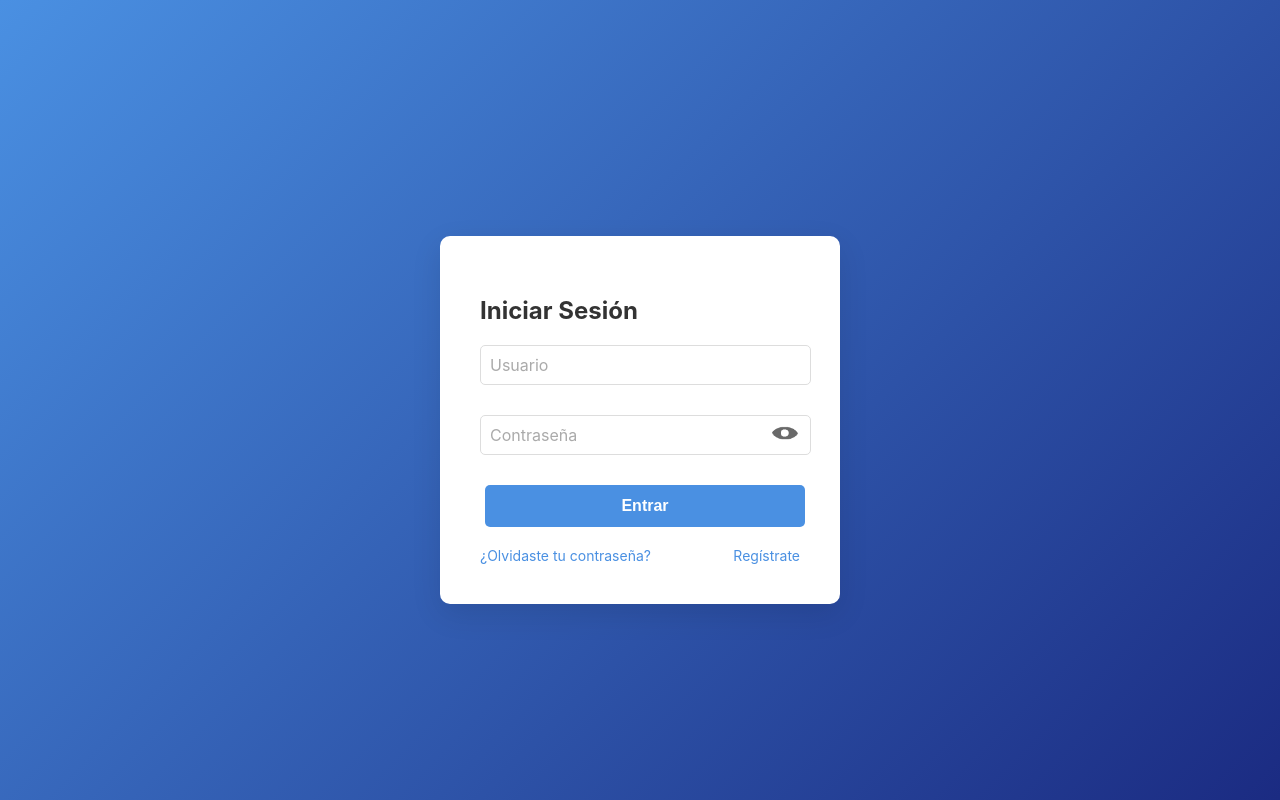
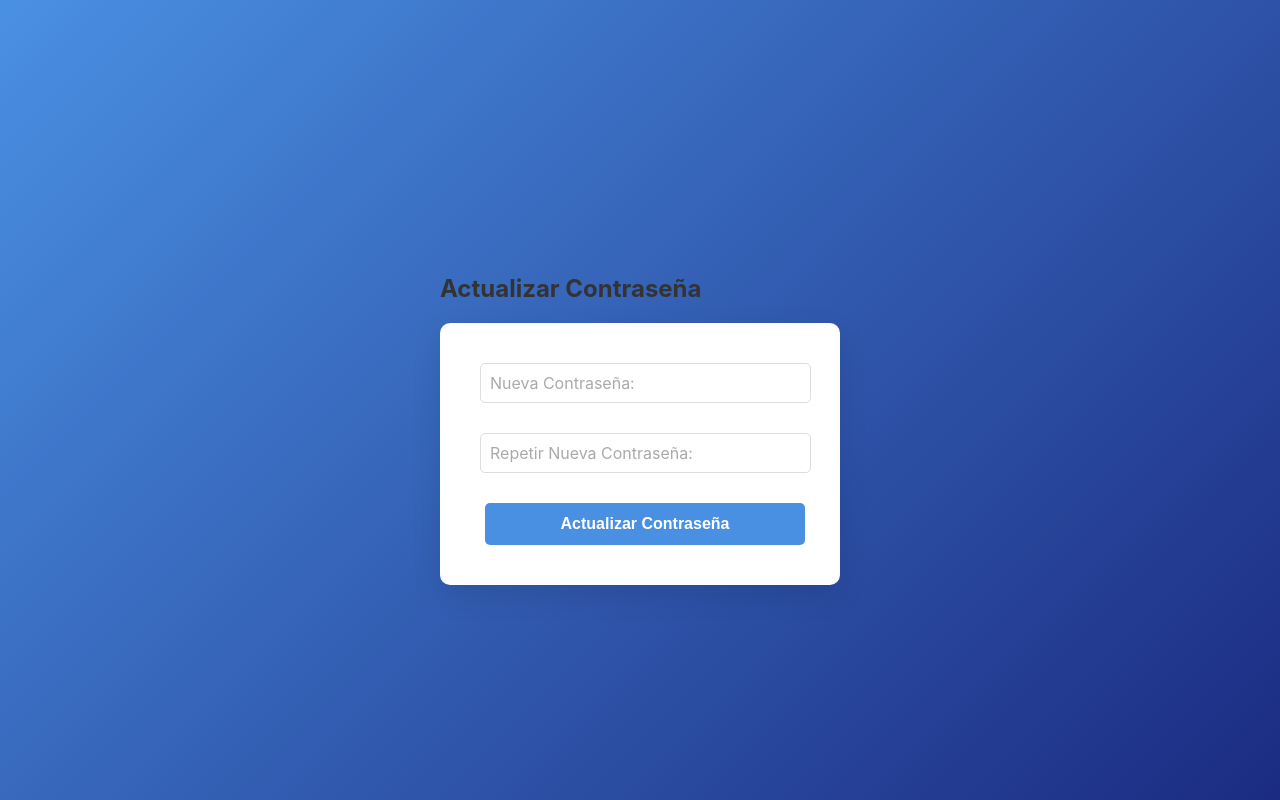
Before and after one commit to sys-arch/SGART-Frontend, a React (Create React App) app in the folder Sgart_front/: page /reset-password in a window 1280 px wide. Before the commit this address led to /. Built offline with nearby package versions, Linux system fonts and the light colour scheme.

Commit message:
Recuperar contraseña

```diff
--- a/Sgart_front/src/App.css
+++ b/Sgart_front/src/App.css
@@ -1676,3 +1676,32 @@ button :hover {
   max-height: 175px;
   overflow-y: auto;
 }
+
+.reset-password-container {
+  width: 100%;
+  max-width: 400px;
+  padding: 20px;
+}
+
+.reset-password-form {
+  background-color: #fff;
+  padding: 40px;
+  border-radius: 10px;
+  box-shadow: 0 10px 30px rgba(0, 0, 0, 0.1);
+}
+.update-btn {
+  width: 100%;
+  padding: 12px;
+  border: none;
+  background-color: #4A90E2;
+  color: white;
+  font-size: 16px;
+  font-weight: bold;
+  border-radius: 5px;
+  cursor: pointer;
+  transition: background-color 0.3s ease;
+}
+
+.update-btn:hover {
+  background-color: #357ABD;
+}
--- a/Sgart_front/src/App.js
+++ b/Sgart_front/src/App.js
@@ -15,6 +15,7 @@ import './App.css';
 import UserCalendarUI from './components/UserCalendarUI';
 import UserEdit from './components/UserEdit';
 import AdminPanel from './components/AdminPanel';
+import ActualizarPwdForm from './components/ActualizarPwdForm';
 
 const App = () => {
   return (
@@ -49,6 +50,8 @@ const App = () => {
 
           {/* Redirigir a login si la ruta no existe */}
           <Route path="*" element={<Navigate to="/" />} />
+          {/* ... Recuperar contraseña ... */}
+          <Route path="/reset-password" element={<ActualizarPwdForm />} />
         </Routes>
       </Router>
     </div>
--- /dev/null
+++ b/Sgart_front/src/components/ActualizarPwdForm.js
@@ -0,0 +1,76 @@
+import React, { useState } from 'react';
+import '../App.css';
+import { useNavigate, useParams } from 'react-router-dom';
+
+const ActualizarPwdForm = () => {
+    const navigate = useNavigate();
+    const { token } = useParams();  // Obtener el token de la URL
+    const [newPassword, setNewPassword] = useState('');
+    const [confirmPassword, setConfirmPassword] = useState('');
+    const [errorMessage, setErrorMessage] = useState('');
+
+    // Función para manejar el envío del formulario
+    const handleSubmit = async (e) => {
+        e.preventDefault();
+
+        // Verificar si las contraseñas coinciden
+        if (newPassword !== confirmPassword) {
+            setErrorMessage('Las contraseñas no coinciden.');
+            return;
+        }
+
+        try {
+            const response = await fetch(`https://sgart-backend.onrender.com/users/reset-password?token=${token}`, {
+                method: 'POST',
+                headers: {
+                    'Content-Type': 'application/json',
+                },
+                body: JSON.stringify({
+                    password: newPassword,
+                }),
+            });
+
+            if (!response.ok) {
+                throw new Error('Error al actualizar la contraseña.');
+            }
+
+            alert('Contraseña actualizada correctamente. Ahora puedes iniciar sesión.');
+            navigate('/login');
+        } catch (error) {
+            console.error('Error al actualizar la contraseña:', error);
+            setErrorMessage('No se pudo actualizar la contraseña. Por favor, intenta de nuevo.');
+        }
+    };
+
+    return (
+        <div className='reset-password-container'>
+            <h2>Actualizar Contraseña</h2>
+            <form onSubmit={handleSubmit} className='reset-password-form'>
+                <div className='input-group'>
+                    <input
+                        type='password'
+                        id='newPassword'
+                        value={newPassword}
+                        onChange={(e) => setNewPassword(e.target.value)}
+                        required
+                    />
+                    <label htmlFor='newPassword'>Nueva Contraseña:</label>
+                </div>
+                <div className='input-group'>
+                    <input
+                        type='password'
+                        id='confirmPassword'
+                        value={confirmPassword}
+                        onChange={(e) => setConfirmPassword(e.target.value)}
+                        required
+                    />
+                    <label htmlFor='confirmPassword'>Repetir Nueva Contraseña:</label>
+                </div>
+                {errorMessage && <p className='error-message'>{errorMessage}</p>}
+                <button type='submit' className='update-btn'>Actualizar Contraseña</button>
+            </form>
+        </div>
+    );
+};
+
+export default ActualizarPwdForm;
--- a/Sgart_front/src/components/GoogleAuth.js
+++ b/Sgart_front/src/components/GoogleAuth.js
@@ -110,7 +110,7 @@ const GoogleAuth = () => {
                 twoFactorAuthCode: secretKeySend // Actualiza el campo twoFactorAuthCode
             };
 
-            const response = await fetch('admin/crearAdmin', {
+            const response = await fetch('https://sgart-backend.onrender.com/admin/crearAdmin', {
                 method: 'POST',
                 headers: {
                     'Content-Type': 'application/json',
```
